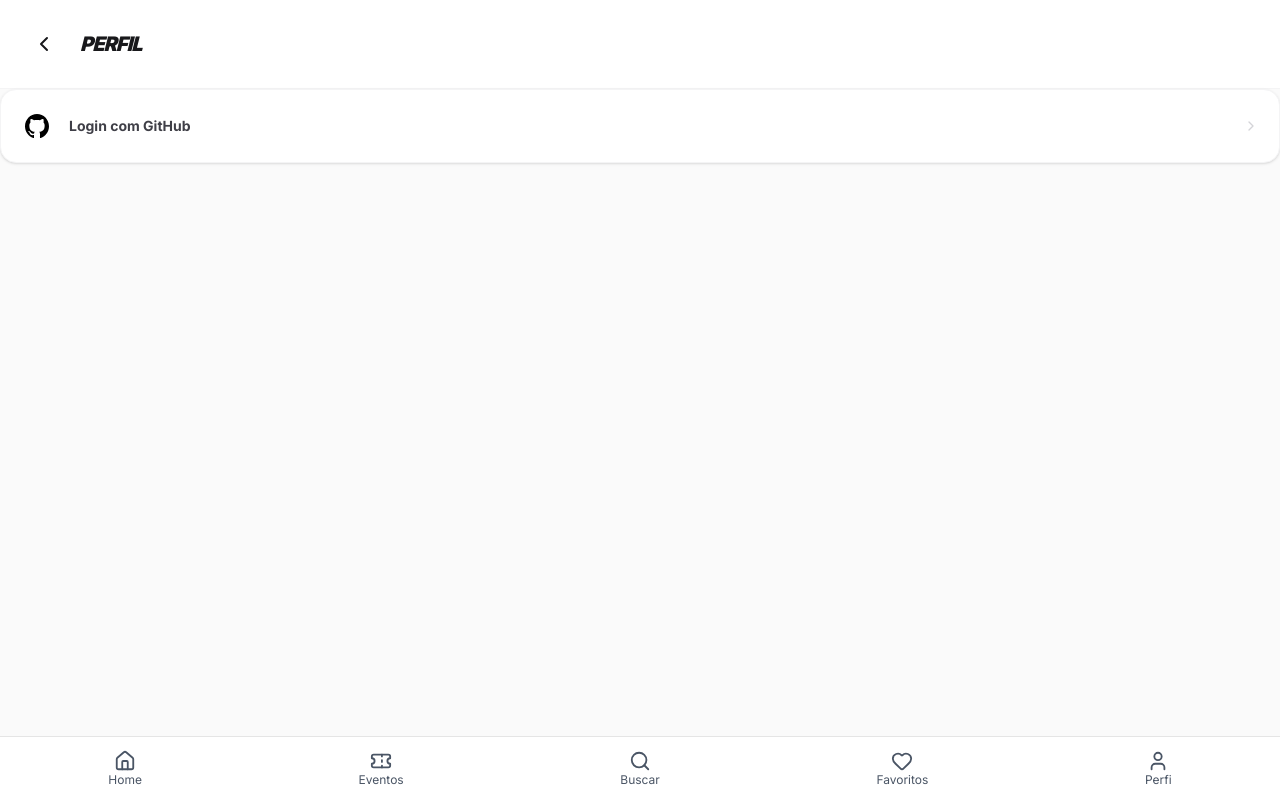
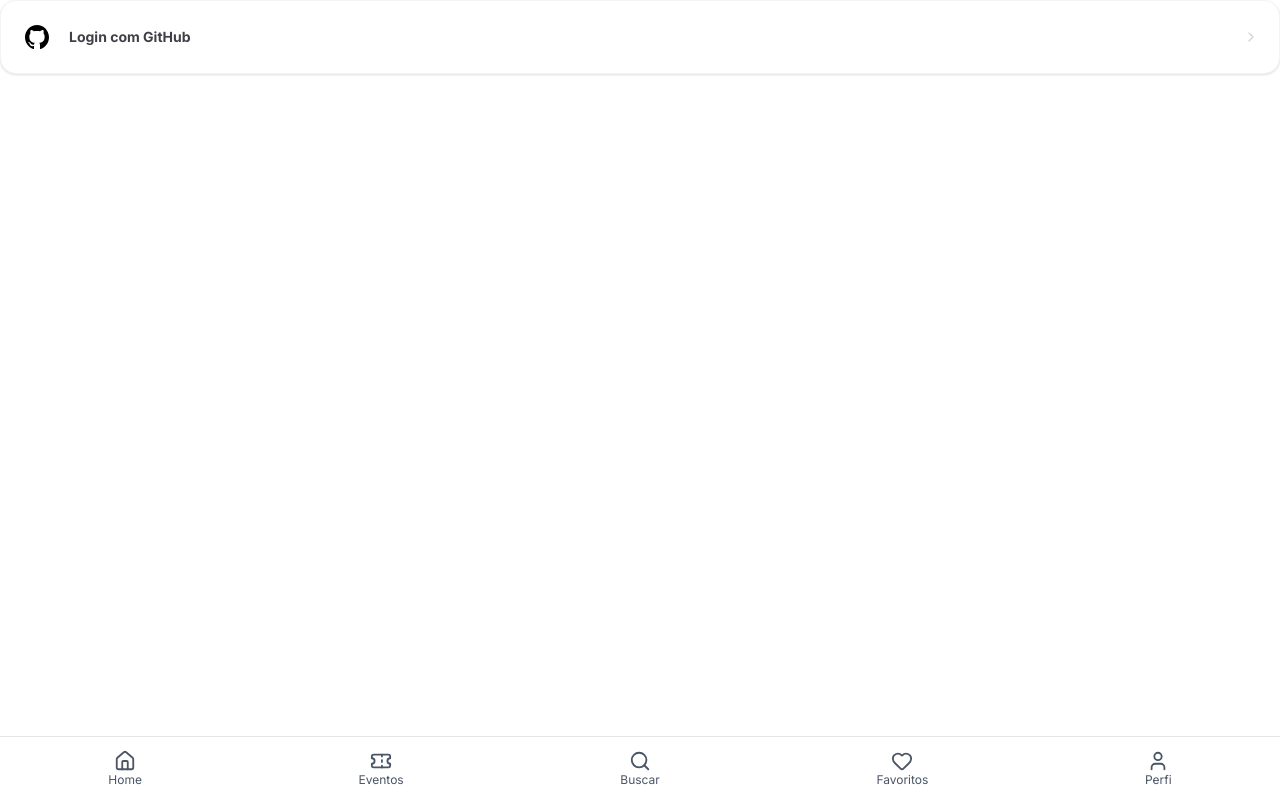
Before and after one commit to caio-bretas/alohasaquarema, a Next.js app: page /profile in a window 1280 px wide. Built offline with nearby package versions, Linux system fonts and the light colour scheme; no server answers.

Commit message:
profilev3

```diff
--- a/app/profile/page.tsx
+++ b/app/profile/page.tsx
@@ -50,6 +50,7 @@ export default async  function ProfilePage() {
 
 
   const session = await auth()
+  if(!session) return <ButtonLogin />
 
 
 
```
